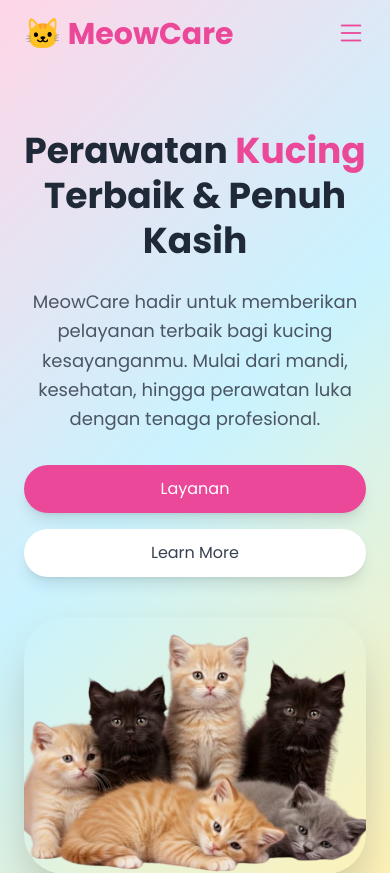
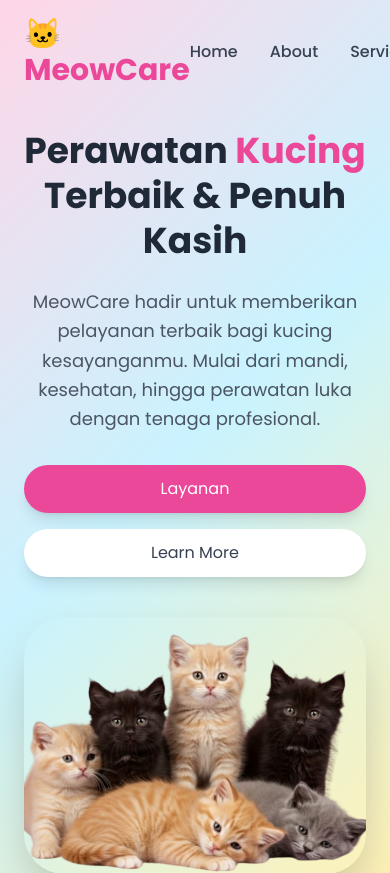
Before and after one commit to salsabilaais16/tugas5, a plain HTML site: page index.html in a window 390 px wide. Shown: the top 873 px of the page. Drawn offline with nearby package versions, Linux system fonts and the light colour scheme.

Commit message:
Add files via upload

```diff
--- a/index.html
+++ b/index.html
@@ -99,7 +99,7 @@
       </h1>
 
       <!-- MENU -->
-      <ul class="hidden md:flex gap-8 font-medium text-gray-700">
+      <ul class="flex gap-8 font-medium text-gray-700">
 
         <li>
           <a href="#home" class="hover:text-pink-500 duration-300">
```
